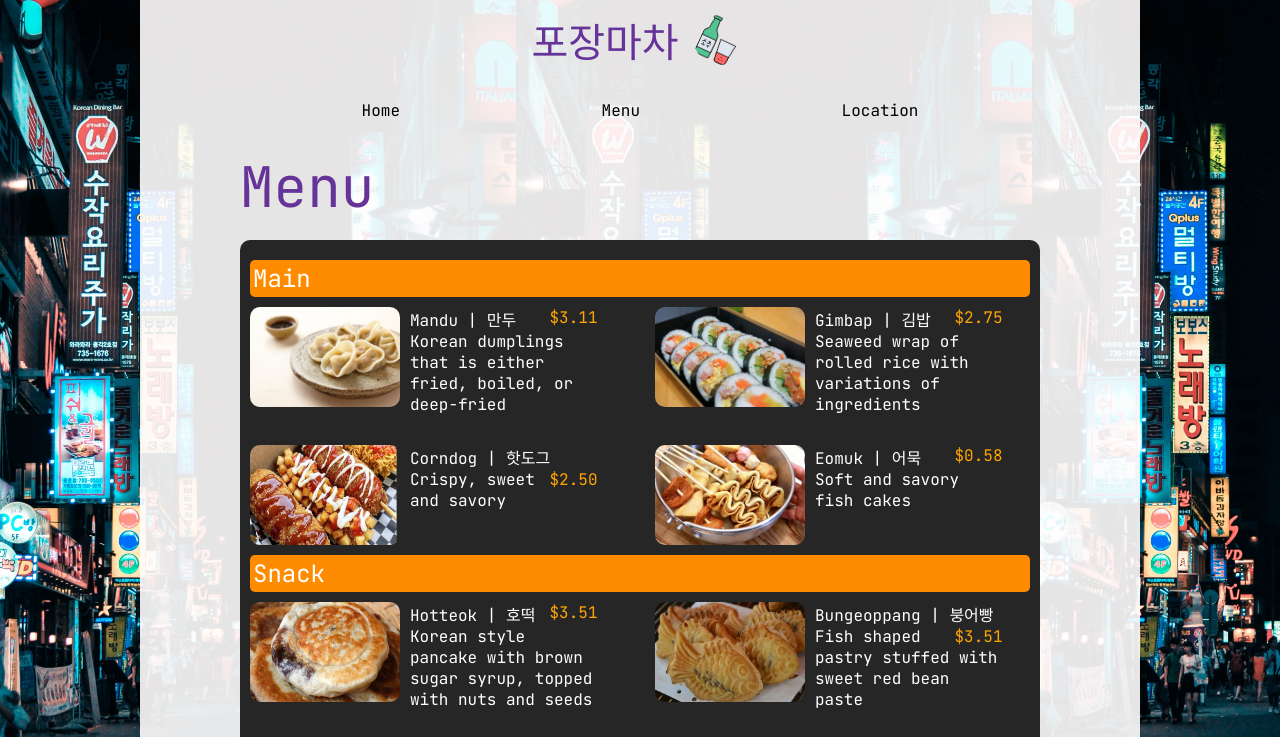
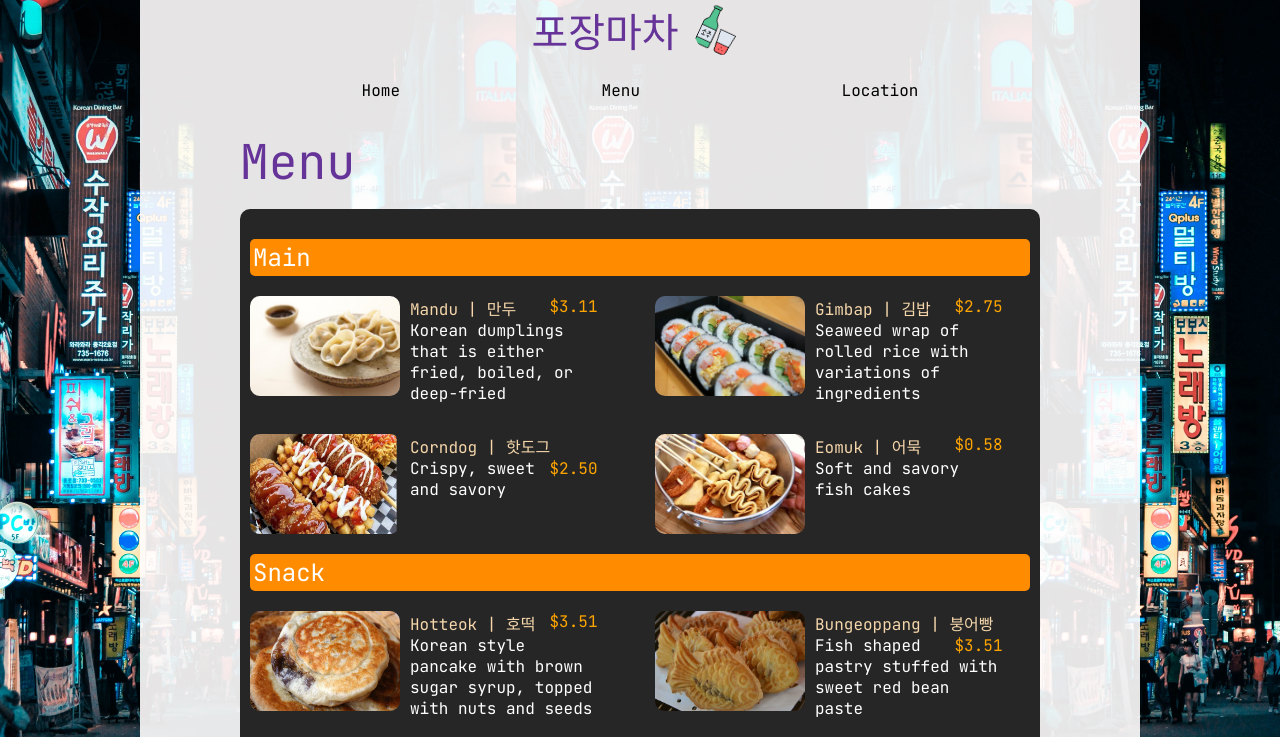
Before and after one commit to bilguun-ocean/restaurant-page, a website built with webpack: page dist/index.html in a window 1280 px wide. Both pictures are taken after a click on the element "Menu". Shown: the top 737 px of the page. Built offline with nearby package versions, Linux system fonts and the light colour scheme; grey boxes are pictures that could not be loaded.

Commit message:
minor changes

```diff
--- a/src/menu.js
+++ b/src/menu.js
@@ -24,6 +24,7 @@ export default function generateMenu() {
     descriptionContainer.classList.add('item-description')
 
     const itemName = document.createElement('div')
+    itemName.classList.add('item-name')
     itemName.textContent = name
 
     const itemPrice = document.createElement('span')
--- a/src/style.css
+++ b/src/style.css
@@ -58,7 +58,6 @@ body {
   color: rebeccapurple;
   display: flex;
   font-size: 2.5em;
-  padding: 10px;
   justify-content: center;
   align-items: center;
   gap: 10px;
@@ -75,6 +74,7 @@ body {
 footer {
   margin-top: auto;
   text-align: center;
+  padding-bottom: 5px;
 }
  /* HOME PAGE */
 
@@ -112,7 +112,7 @@ footer {
 
 .menu-header {
   color: rebeccapurple;
-  font-size: 3.5em;
+  font-size: 3em;
 }
 
 .menu {
@@ -142,10 +142,14 @@ footer {
 
 .section-header {
   padding: 3px;
-  margin: 10px 0px;
+  margin: 20px 0px;
   border-radius: 5px;
   font-size: x-large;
   background-color: darkorange;
+}
+
+.item-name {
+  color: rgb(245, 215, 171);
 }
 
 .price {
@@ -170,7 +174,6 @@ footer {
 }
 
 .menu-content.location-container {
-  padding: 1.5em;
 }
 
 a {
```
Also changed, not shown: readme.md.
